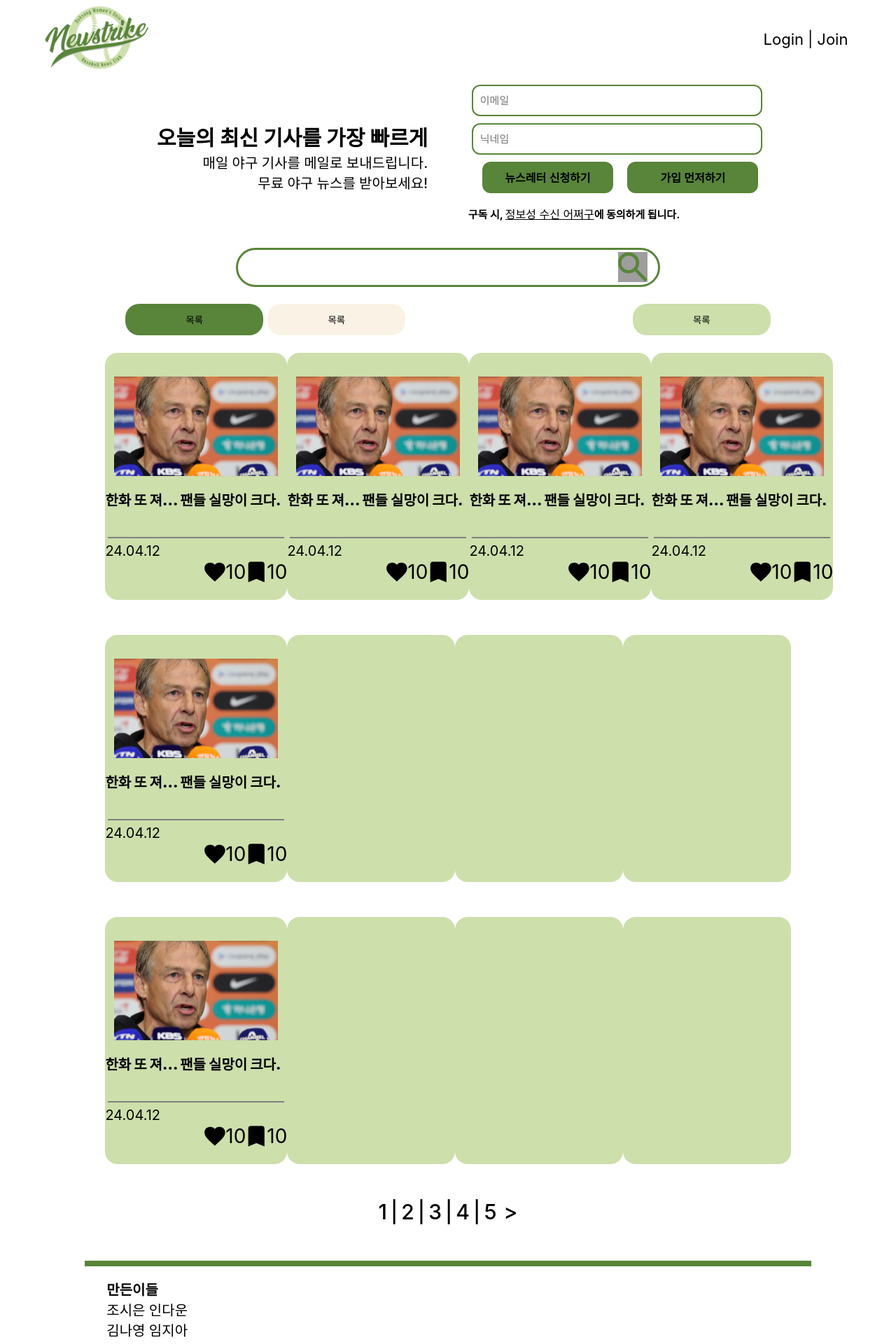
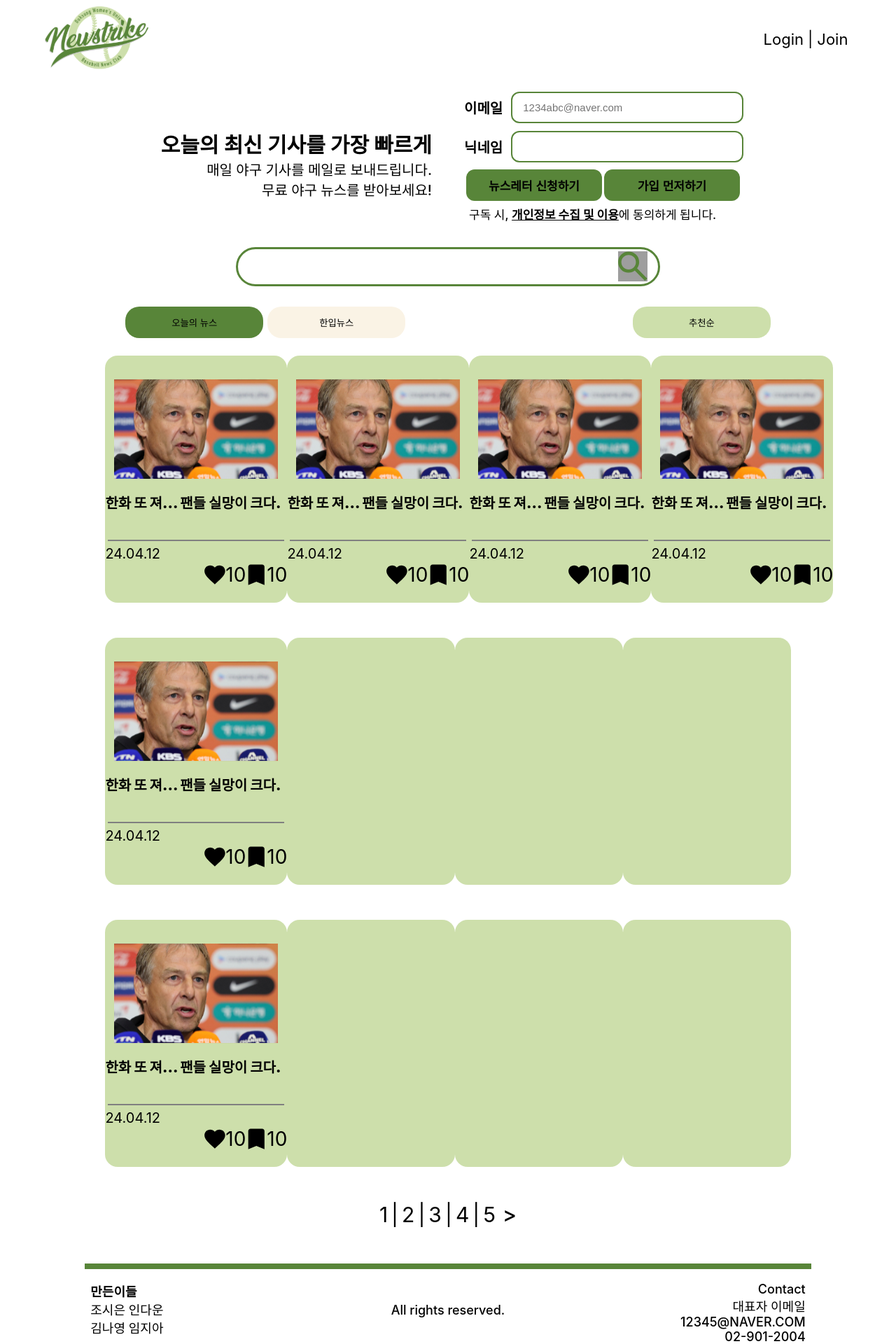
Before and after one commit to f4-zoluphaza/newsletter_front, a React (Create React App) app: page /mainPage in a window 1280 px wide. Shown: the part 3-1923 px from the top of the page at 70% size. Built offline with nearby package versions, Linux system fonts and the light colour scheme; grey boxes are pictures that could not be loaded.

Commit message:
[0502] jia footer영역 완성

```diff
--- a/src/pages/MainPage.jsx
+++ b/src/pages/MainPage.jsx
@@ -40,7 +40,7 @@ import {
   PostNumberDiv,
   BoldLine,
   FooterDiv,
-  MakerDivContact
+  MakerDivContact,
 } from '../styles/main/main-style-component.jsx';
 
 import Logo from '../images/Logo.svg';
@@ -58,21 +58,43 @@ export default function MainPage(props) {
         {/* 네비게이션바 */}
         <Header></Header>
 
-        {/* 구독 헤더 */}
+        {/* 구독 Header */}
         <HeaderDiv>
           <ExplainDiv>
             <TitleSpan>오늘의 최신 기사를 가장 빠르게</TitleSpan>
-            <TextSpan>매일 야구 기사를 메일로 보내드립니다.</TextSpan>
-            <TextSpan>무료 야구 뉴스를 받아보세요!</TextSpan>
+            <TextSpan textalign="right">
+              매일 야구 기사를 메일로 보내드립니다.
+            </TextSpan>
+            <TextSpan textalign="right">무료 야구 뉴스를 받아보세요!</TextSpan>
           </ExplainDiv>
           <SubscribeDiv>
             <Form>
+              {/* //placeholder에 설명 글자
               <SubscribeInput
                 type="email"
                 placeholder="이메일"
               ></SubscribeInput>
               <SubscribeInput type="text" placeholder="닉네임"></SubscribeInput>
-
+              <ButtonDiv>
+                <Button value="뉴스레터 신청하기" type="submit" />
+                <Button value="가입 먼저하기" type="submit" />
+              </ButtonDiv>{' '}
+              */}
+              <Label>
+                <TextSpan textalign="center" fontweight="600">
+                  이메일
+                </TextSpan>
+                <SubscribeInput
+                  type="email"
+                  placeholder="1234abc@naver.com"
+                ></SubscribeInput>
+              </Label>
+              <Label>
+                <TextSpan textalign="center" fontweight="600">
+                  닉네임
+                </TextSpan>
+                <SubscribeInput type="text"></SubscribeInput>
+              </Label>
               <ButtonDiv>
                 <Button value="뉴스레터 신청하기" type="submit" />
                 <Button value="가입 먼저하기" type="submit" />
@@ -83,14 +105,14 @@ export default function MainPage(props) {
             <SmallTextSpan>구독 시, </SmallTextSpan>
             <Links>
               <PersonalInformationSpan>
-                정보성 수신 어쩌구
+                개인정보 수집 및 이용
               </PersonalInformationSpan>
             </Links>
-            <SmallTextSpan>에 동의하게 됩니다.</SmallTextSpan>
+            <SmallTextSpan paddingleft="0">에 동의하게 됩니다.</SmallTextSpan>
           </SubscribeDiv>
         </HeaderDiv>
 
-        {/* 검색창 */}
+        {/* 검색 창 */}
         <SearchDiv>
           <SearchBorderDiv>
             <SearchInput type="text"></SearchInput>
@@ -103,17 +125,21 @@ export default function MainPage(props) {
           <RangeCenterDiv>
             <RangeWapperDiv>
               <RangeButton
-                value="목록"
+                value="오늘의 뉴스"
                 type="button"
                 backgroundcolor="#588539"
               />
               <RangeButton
-                value="목록"
+                value="한입뉴스"
                 type="button"
                 backgroundcolor="#FAF3E5"
               />
             </RangeWapperDiv>
-            <RangeButton value="목록" type="button" backgroundcolor="#CDDFAB" />
+            <RangeButton
+              value="추천순"
+              type="button"
+              backgroundcolor="#CDDFAB"
+            />
           </RangeCenterDiv>
         </RangeDiv>
 
@@ -152,31 +178,76 @@ export default function MainPage(props) {
         </PostAllDiv> */}
 
         <PostNumberDiv>
-          <Links><TextSpan fontsize='30px'>1</TextSpan></Links>
-          <TextSpan fontsize='30px' marginleft='5px'>|</TextSpan>
-          <Links><TextSpan fontsize='30px' marginleft='5px'>2</TextSpan></Links>
-          <TextSpan fontsize='30px' marginleft='5px'>|</TextSpan>
-          <Links><TextSpan fontsize='30px' marginleft='5px'>3</TextSpan></Links>
-          <TextSpan fontsize='30px' marginleft='5px'>|</TextSpan>
-          <Links><TextSpan fontsize='30px' marginleft='5px'>4</TextSpan></Links>
-          <TextSpan fontsize='30px' marginleft='5px'>|</TextSpan>
-          <Links><TextSpan fontsize='30px' marginleft='5px'>5</TextSpan></Links>
-          <Links><TextSpan fontsize='30px' marginleft='10px'>&gt;</TextSpan></Links>
+          <Links>
+            <TextSpan fontsize="30px" fontweight="400">
+              1
+            </TextSpan>
+          </Links>
+          <TextSpan fontsize="30px" marginleft="5px" fontweight="400">
+            |
+          </TextSpan>
+          <Links>
+            <TextSpan fontsize="30px" marginleft="5px" fontweight="400">
+              2
+            </TextSpan>
+          </Links>
+          <TextSpan fontsize="30px" marginleft="5px" fontweight="400">
+            |
+          </TextSpan>
+          <Links>
+            <TextSpan fontsize="30px" marginleft="5px" fontweight="400">
+              3
+            </TextSpan>
+          </Links>
+          <TextSpan fontsize="30px" marginleft="5px" fontweight="400">
+            |
+          </TextSpan>
+          <Links>
+            <TextSpan fontsize="30px" marginleft="5px" fontweight="400">
+              4
+            </TextSpan>
+          </Links>
+          <TextSpan fontsize="30px" marginleft="5px" fontweight="400">
+            |
+          </TextSpan>
+          <Links>
+            <TextSpan fontsize="30px" marginleft="5px" fontweight="400">
+              5
+            </TextSpan>
+          </Links>
+          <Links>
+            <TextSpan fontsize="30px" marginleft="10px">
+              &gt;
+            </TextSpan>
+          </Links>
         </PostNumberDiv>
 
         <BoldLine></BoldLine>
 
         {/* footer 영역 */}
-          <FooterDiv>
-            <MakerDivContact>
-              <TextSpan fontweight="700">만든이들</TextSpan>
-              <TextSpan>조시은 인다운</TextSpan>
-              <TextSpan>김나영 임지아</TextSpan>
-            </MakerDivContact>
-            <MakerDivContact></MakerDivContact>
-            <MakerDivContact></MakerDivContact>
-          </FooterDiv>
-
+        <FooterDiv>
+          <MakerDivContact>
+            <TextSpan fontsize="18px" fontweight="700">
+              만든이들
+            </TextSpan>
+            <TextSpan fontsize="18px">조시은 인다운</TextSpan>
+            <TextSpan fontsize="18px">김나영 임지아</TextSpan>
+          </MakerDivContact>
+          <MakerDivContact display="flex">
+            <TextSpan fontsize="18px">All rights reserved.</TextSpan>
+          </MakerDivContact>
+          <MakerDivContact>
+            <TextSpan fontsize="18px" textalign="right">
+              Contact
+            </TextSpan>
+            <TextSpan fontsize="18px" textalign="right">
+              대표자 이메일 12345@NAVER.COM
+            </TextSpan>
+            <TextSpan fontsize="18px" textalign="right">
+              02-901-2004
+            </TextSpan>
+          </MakerDivContact>
+        </FooterDiv>
       </BodyDiv>
     </Div>
   );
--- a/src/styles/main/main-style-component.jsx
+++ b/src/styles/main/main-style-component.jsx
@@ -58,15 +58,17 @@ export const Links = styled(Link)`
 
 export const HeaderDiv = styled.div`
   width: 100%;
-  height: 211px;
-  ${flexCenter()}/* background-color: lightcyan; */
+  height: 200px;
+  margin-top: 10px;
+  /* background-color: lightcyan; */
+  ${flexCenter()}
 `;
 
 export const ExplainDiv = styled.div`
   width: 40%;
   height: 107px;
   color: black;
-  margin-right: 5%;
+  margin-right: 4%;
   margin-top: 60px;
   text-align: right;
 
@@ -82,7 +84,8 @@ export const TitleSpan = styled.span`
 export const TextSpan = styled.span`
   display: block;
   font-size: ${(props) => props.fontsize || '20px'};
-  font-weight: ${(props) => props.fontweight || '500'}; ;
+  font-weight: ${(props) => props.fontweight || '500'};
+  text-align: ${(props) => props.textalign || 'left'};
 
   margin-left: ${(props) => props.marginleft || '0'};
 `;
@@ -96,7 +99,7 @@ export const SubscribeDiv = styled.div`
 export const Form = styled.form`
   width: 90%;
   height: 170px;
-  margin-bottom: 10px;
+  /* margin-bottom: 3px; */
   ${flexCenter()}
   flex-direction: column;
   align-items: start;
@@ -105,77 +108,88 @@ export const Form = styled.form`
 
 export const Label = styled.label`
   width: 100%;
+  height: 47px;
+  margin-bottom: 9px;
   display: flex;
+  align-items: center;
   /* background-color: blue; */
 `;
 
-export const SmallTextSpan = styled.span`
-  font-size: 15px;
-  font-weight: bolder;
-`;
-
 export const SubscribeInput = styled.input`
-  width: 100%;
+  width: 80%;
   height: 45px;
   border-radius: 12px;
   border: solid 2px #588539;
-  margin-left: 5px;
-  margin-bottom: 10px;
+  margin-left: 12px;
+  /* margin-bottom: 10px; */
   box-sizing: border-box;
 
-  padding-left: 10px;
+  padding-left: 15px;
 
   font-size: 15px;
 `;
 
 export const ButtonDiv = styled.div`
-  width: 100%;
+  width: 95%;
   height: 45px;
 
   display: flex;
-  justify-content: center;
-  align-items: center;
+  justify-content: space-evenly; //디자인1번
+  /* justify-content: right; //디자인2번 */
 
-  /* background-color: blue; */
+  /* background-color: yellow; */
 `;
 
 export const Button = styled.input`
-  width: 220px;
+  width: 227px;
   height: 45px;
   border-radius: 12px;
   border: solid 0px;
   background-color: #588539;
   box-sizing: border-box;
 
-  margin-left: 20px;
-  /* margin-right: 20px; */
+  margin-left: 3px; //디자인1번
+  /* margin-left: 12px; //디자인2번 */
+  /* margin-right: 3px; //디자인2번 */
 
   color: #000000;
-  font-size: 16px;
+  font-size: 17px;
   font-weight: 600;
+  text-align: center;
 
   cursor: pointer;
 `;
 
+export const SmallTextSpan = styled.span`
+  font-size: 17px;
+  font-weight: 500;
+
+  padding-left: ${(props) => props.paddingleft || '7px'};
+`;
+
 export const PersonalInformationSpan = styled.span`
   text-decoration: underline;
+  font-size: 17px;
+  font-weight: bold;
+  margin: 0;
 `;
 
 // 검색 창
 export const SearchDiv = styled.div`
   width: 100%;
-  height: 60px;
+  height: 55px;
   margin-top: 30px;
-  ${flexCenter()}/* background-color: lightcoral; */
+  margin-bottom: 30px;
+  /* background-color: lightcoral; */
+  ${flexCenter()}
 `;
 
 export const SearchBorderDiv = styled.div`
   width: 600px;
   height: 50px;
-  /* margin-left: 190px;
-  margin-right: 180px; */
   border: solid 3px #588539;
   border-radius: 35px;
+  /* background-color: beige; */
   ${flexCenter()}
 `;
 
@@ -187,25 +201,18 @@ export const SearchInput = styled.input`
   margin-left: 30px;
   outline: none;
 
-  font-size: 18px;
+  font-size: 20px;
 `;
 
 export const SearchImg = styled.img`
   width: 42px;
   height: 43px;
-  /* border-radius: 12px;
-  border: solid 0px; */
-  /* box-sizing: border-box; */
 
   margin-top: 3px;
   margin-left: 20px;
   margin-right: 15px;
 
   background-image: url('../images/MainPage/Search.svg');
-
-  /* color: #000000;
-  font-size: 16px;
-  font-weight: 600; */
 
   cursor: pointer;
 `;
@@ -387,11 +394,16 @@ export const FooterDiv = styled.div`
   justify-content: space-around;
 
   /* background-color: blue; */
-`
+`;
 
 export const MakerDivContact = styled.div`
-  width: 18%;
+  width: 22%;
   height: 80px;
   margin-top: 10px;
+
+  display: ${(props) => props.display || 'block'};
+  justify-content: ${(props) => props.justifycontent || 'center'};
+  align-items: center;
+
   /* background-color: pink; */
 `;
```
